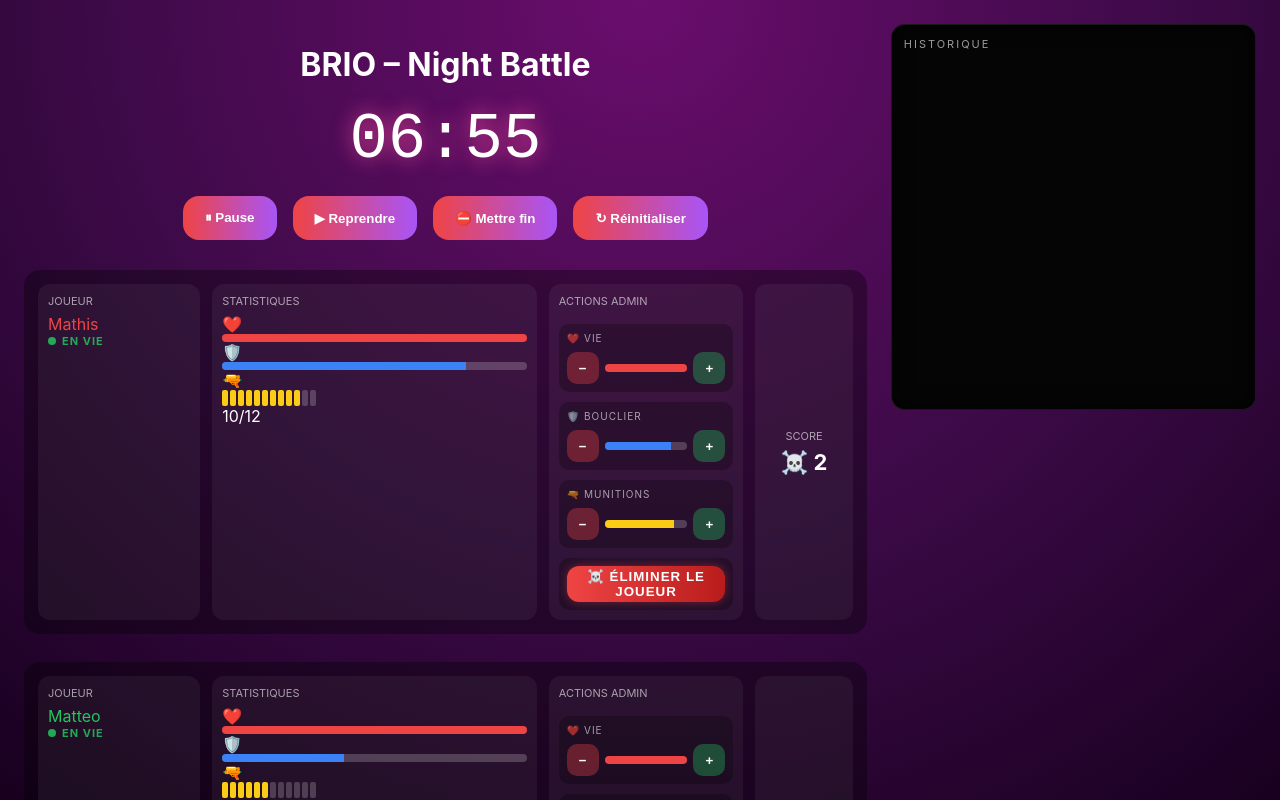
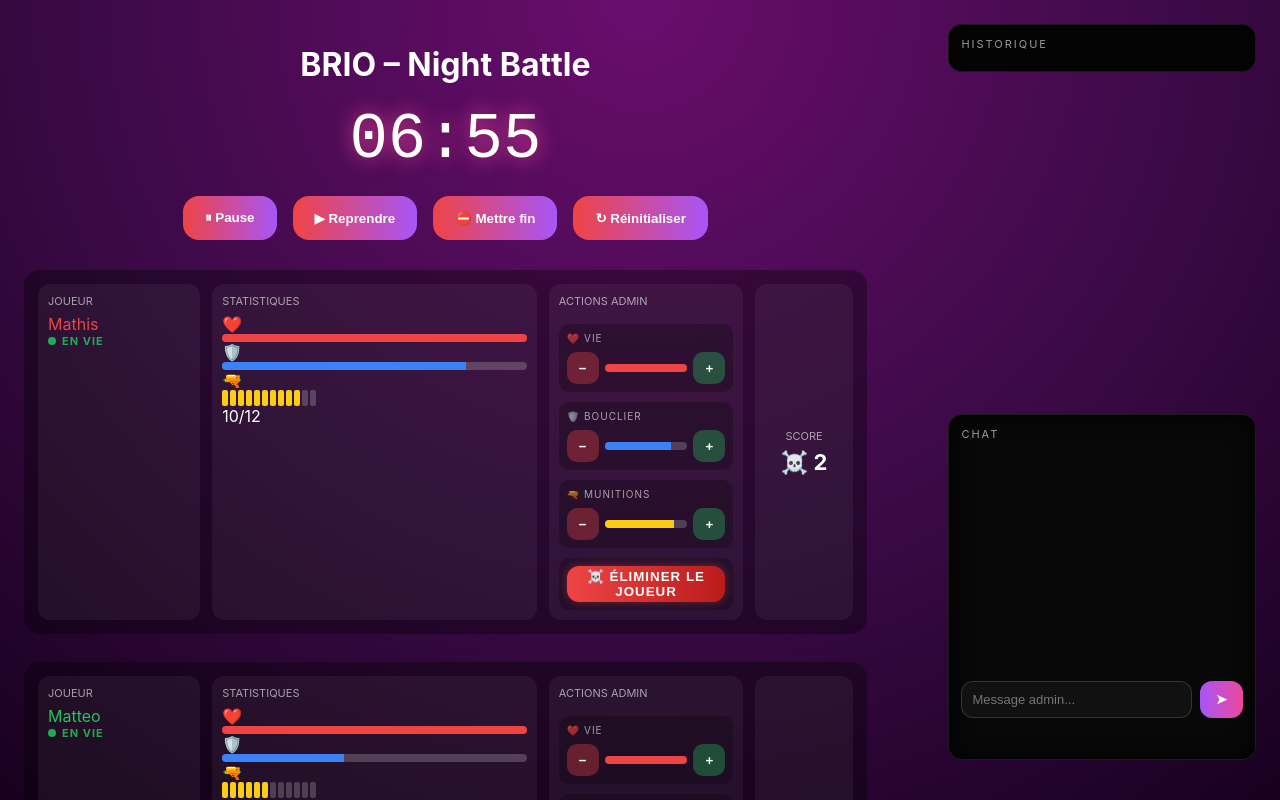
Before and after one commit to selineakinci/brio-admin, a Vue app: page /partie-en-cours in a window 1280 px wide. Shown: the top 800 px of the page. Built offline with nearby package versions, Linux system fonts and the light colour scheme.

Commit message:
feat: update HUD layout for chat and history sections

```diff
--- a/src/pages/PartieEnCours.vue
+++ b/src/pages/PartieEnCours.vue
@@ -186,7 +186,7 @@
 
       <!-- COMMS -->
       <div class="hud-carte chat">
-        <div class="hud-titre">COMMS JOUEURS</div>
+        <div class="hud-titre">CHAT</div>
 
         <div class="chat-messages">
           <div v-for="(m,i) in messages" :key="i">
@@ -788,11 +788,7 @@ export default {
 .chat-input {
   flex-shrink: 0;
 }
-/* ===== HUD DROIT STRUCTURE ===== */
-.hud-droite {
-  position: relative;
-  height: 100%;
-}
+
 
 /* ===== CHAT EN BAS À DROITE ===== */
 .hud-carte.chat {
@@ -803,9 +799,54 @@ export default {
   max-height: 40vh;
   min-height: 120px;
 }
-/* ===== HISTORIQUE AU-DESSUS ===== */
+/* ========================================================= */
+/* ===== HUD FIXE TYPE JEU (HISTORIQUE + CHAT) ============== */
+/* ========================================================= */
+
+/* Conteneur HUD retiré du flow */
+.hud-droite {
+  position: fixed;
+  top: 24px;
+  right: 24px;
+  width: 22%;
+  height: calc(100vh - 48px);
+  pointer-events: none; /* évite de bloquer le scroll */
+}
+
+/* Les cartes restent interactives */
+.hud-carte {
+  pointer-events: auto;
+}
+
+/* ===== HISTORIQUE FIXE EN HAUT ===== */
 .hud-carte:not(.chat) {
-  margin-bottom: calc(40vh + 16px);
+  position: absolute;
+  top: 0;
+  right: 0;
+  width: 100%;
+  max-height: 45vh;
+}
+
+/* feed scrollable */
+.hud-carte:not(.chat) .feed {
+  max-height: 35vh;
+  overflow-y: auto;
+}
+
+/* ===== CHAT FIXE EN BAS ===== */
+.hud-carte.chat {
+  position: absolute;
+  bottom: 0;
+  right: 0;
+  width: 100%;
+  max-height: 40vh;
+  min-height: 140px;
+}
+
+/* messages scroll */
+.chat-messages {
+  max-height: 28vh;
+  overflow-y: auto;
 }
 
 </style>
```
